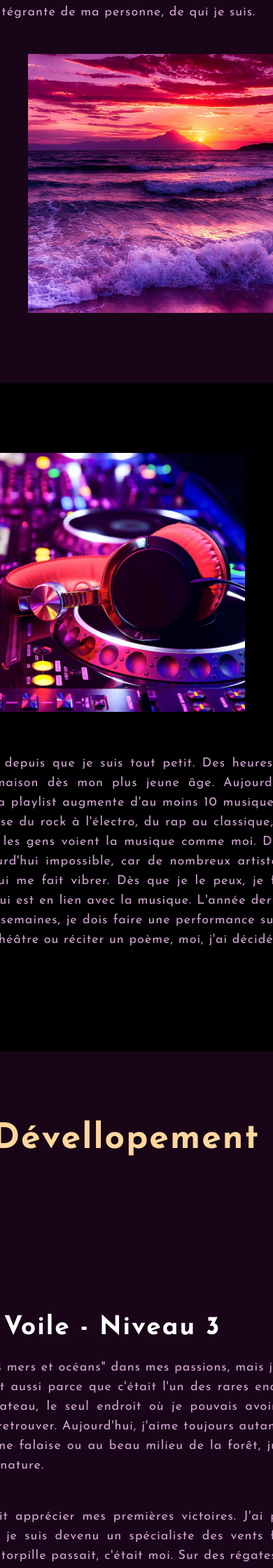
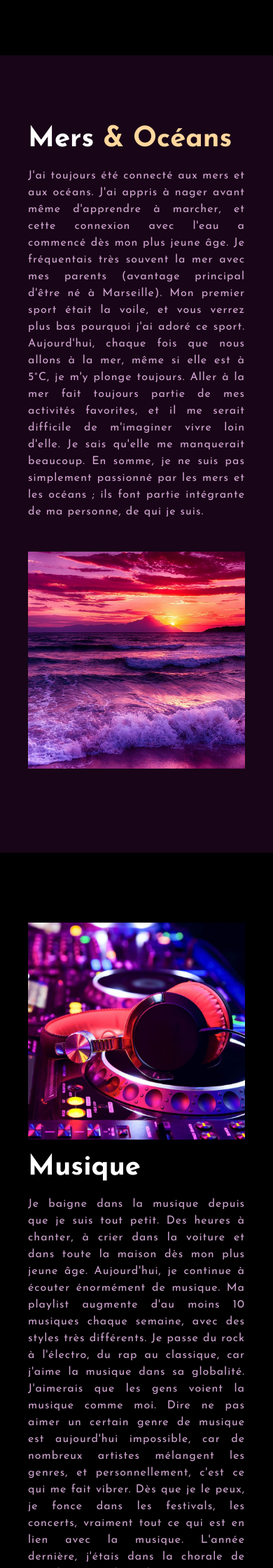
Before and after one commit to thomas-trapani/thomas-trapani.github.io, a PHP site: page /passions/ in a window 390 px wide; the page is wider, and only the part inside the window is pictured. Shown: the part 2115-4355 px from the top of that part at 70% size. Run offline with PHP 8.4, Linux system fonts and the light colour scheme.

Commit message:
Update style_passion.css

```diff
--- a/style_passion.css
+++ b/style_passion.css
@@ -62,3 +62,54 @@
 	width: 430px;
 	padding-left: 60px;
 }
+
+/* Configuration pour les petits écrans */
+@media (max-width: 767px) {
+
+	/*A propos de moi*/
+
+    .moi {
+        flex-direction: column;
+        align-items: center;
+        text-align: center;
+    }
+
+    .moi img {
+        width: 100%;
+        padding-right: 20px;
+		padding-left: 20px;
+        margin-bottom: 20px;
+    }
+
+	.moi2 {
+        flex-direction: column;
+        align-items: center;
+        text-align: center;
+    }
+
+    .moi2 img {
+        width: 100%;
+        padding-right: 20px;
+		padding-left: 20px;
+        margin-bottom: 20px;
+    }
+
+    .moi-text {
+        width: 100%;
+        padding: 0 20px;
+        text-align: justify;
+    }
+
+    .moi-text h2 {
+        font-size: 40px;
+    }
+
+    .moi-text h5 {
+        font-size: 18px;
+    }
+
+    .moi-text p {
+        font-size: 16px;
+        line-height: 24px;
+    }
+}
```
